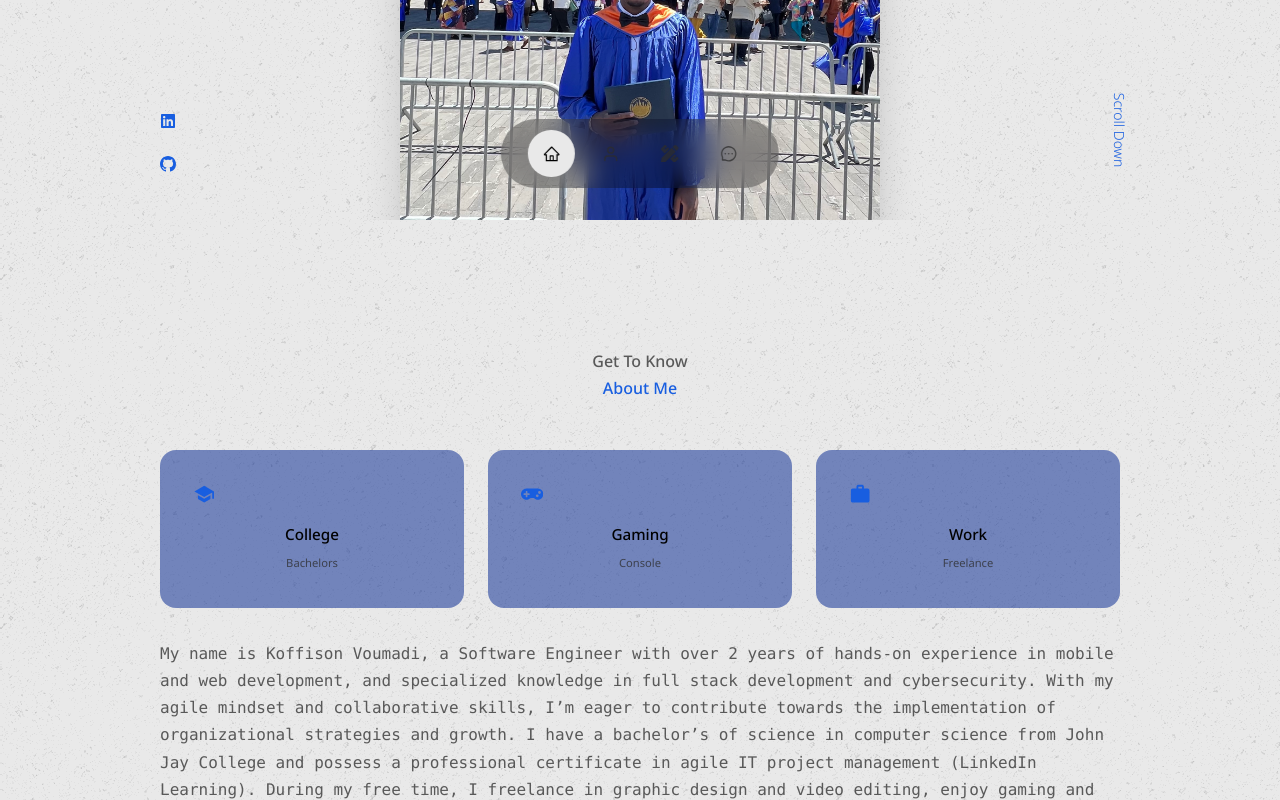
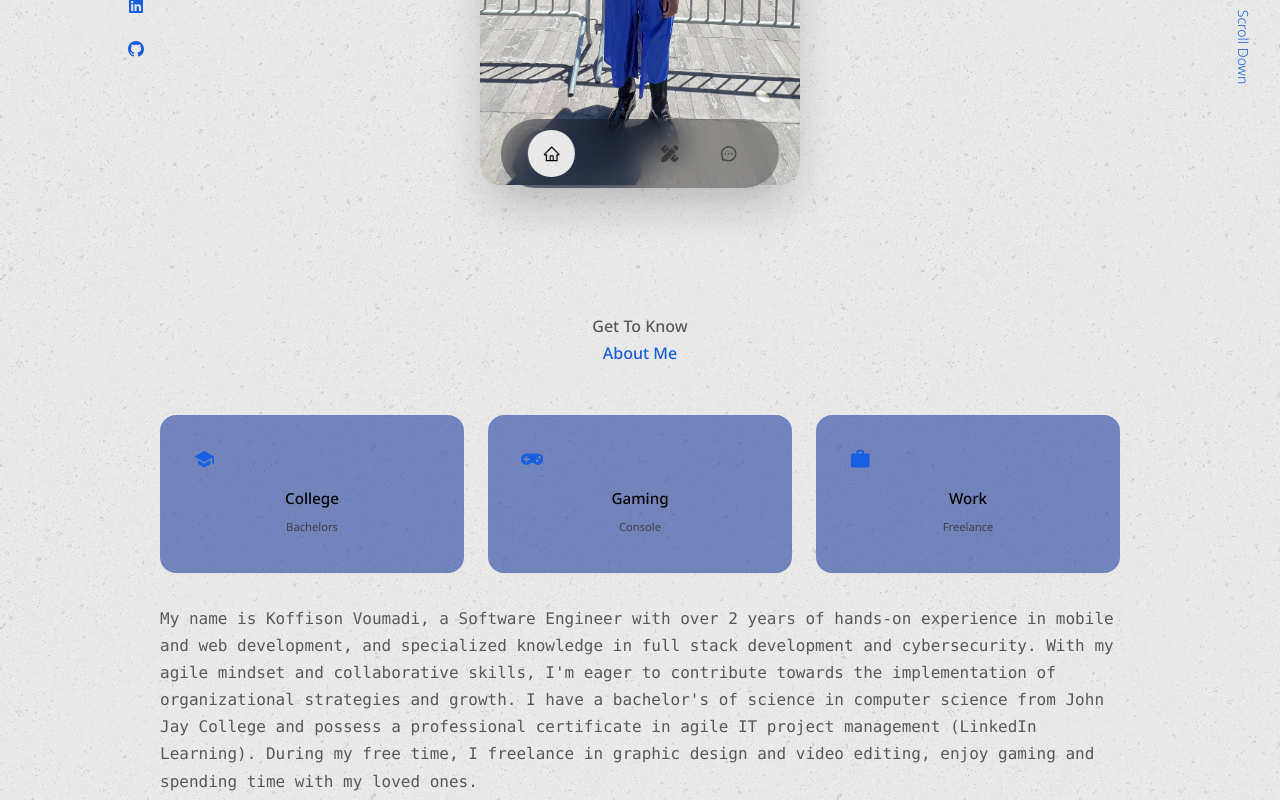
Before and after one commit to koffisonV/portfolio2, a React (Create React App) app: page / in a window 1280 px wide. Shown: the part 580-1380 px from the top of the page. Built offline with nearby package versions, Linux system fonts and the light colour scheme.

Commit message:
Updated css

```diff
--- a/src/components/about/About.jsx
+++ b/src/components/about/About.jsx
@@ -1,42 +1,61 @@
 import React from "react";
-import "./About.css";
 import { IoMdSchool } from "react-icons/io";
 import { FaGamepad } from "react-icons/fa";
 import { MdWork } from "react-icons/md";
 
-const about = () => {
+const About = () => {
   return (
     <section id="about">
       <h5>Get To Know</h5>
       <h2>About Me</h2>
-      <div className="container about__container">
-        <div className="about__cards">
-          <article className="about__card">
-            <IoMdSchool className="about__icon" />
-            <h5>College</h5>
-            <small>Bachelors</small>
+      <div className="container mx-auto gap-0 md:grid-cols-[50%]">
+        <div className="grid grid-cols-3 gap-6 max-md:grid-cols-2 max-md:gap-4">
+          <article
+            className="bg-[var(--color-bg-variant)] border border-transparent rounded-2xl p-8 text-center
+            hover:bg-transparent hover:border-[var(--color-primary-variant)] hover:transition-all hover:cursor-default"
+          >
+            <IoMdSchool className="text-[var(--color-primary)] text-[1.4rem] mb-4" />
+            <h5 className="text-[0.95rem]">College</h5>
+            <small className="text-[0.7rem] text-[var(--color-light)]">
+              Bachelors
+            </small>
           </article>
-          <article className="about__card">
-            <FaGamepad className="about__icon" />
-            <h5>Gaming</h5>
-            <small>Console</small>
+          <article
+            className="bg-[var(--color-bg-variant)] border border-transparent rounded-2xl p-8 text-center
+            hover:bg-transparent hover:border-[var(--color-primary-variant)] hover:transition-all hover:cursor-default"
+          >
+            <FaGamepad className="text-[var(--color-primary)] text-[1.4rem] mb-4" />
+            <h5 className="text-[0.95rem]">Gaming</h5>
+            <small className="text-[0.7rem] text-[var(--color-light)]">
+              Console
+            </small>
           </article>
-          <article className="about__card">
-            <MdWork className="about__icon" />
-            <h5>Work</h5>
-            <small>Freelance</small>
+          <article
+            className="bg-[var(--color-bg-variant)] border border-transparent rounded-2xl p-8 text-center
+            hover:bg-transparent hover:border-[var(--color-primary-variant)] hover:transition-all hover:cursor-default"
+          >
+            <MdWork className="text-[var(--color-primary)] text-[1.4rem] mb-4" />
+            <h5 className="text-[0.95rem]">Work</h5>
+            <small className="text-[0.7rem] text-[var(--color-light)]">
+              Freelance
+            </small>
           </article>
         </div>
-        <p className="font-mono">
-        My name is Koffison Voumadi, a Software Engineer with over 2 years of hands-on experience in mobile and web development, and specialized knowledge in full stack  development and cybersecurity. With my agile mindset and collaborative skills, I’m eager to contribute towards the implementation of organizational strategies and growth.
-
-I have a bachelor’s of science in computer science from John Jay College and possess a professional certificate in agile IT project management (LinkedIn Learning).
-
-During my free time, I freelance in graphic design and video editing, enjoy gaming and spending time with my loved ones.
+        <p className="font-mono my-8 text-[var(--color-light)] max-md:text-center max-md:my-6">
+          My name is Koffison Voumadi, a Software Engineer with over 2 years of
+          hands-on experience in mobile and web development, and specialized
+          knowledge in full stack development and cybersecurity. With my agile
+          mindset and collaborative skills, I'm eager to contribute towards the
+          implementation of organizational strategies and growth. I have a
+          bachelor's of science in computer science from John Jay College and
+          possess a professional certificate in agile IT project management
+          (LinkedIn Learning). During my free time, I freelance in graphic
+          design and video editing, enjoy gaming and spending time with my loved
+          ones.
         </p>
       </div>
     </section>
   );
 };
 
-export default about;
+export default About;
--- a/src/components/experience/Experience.jsx
+++ b/src/components/experience/Experience.jsx
@@ -119,8 +119,8 @@ const Experience = () => {
         navigation
         pagination={{ clickable: true }}
         scrollbar={{ draggable: true }}
-        onSwiper={(swiper) => console.log(swiper)}
-        onSlideChange={() => console.log("slide change")}
+        // onSwiper={(swiper) => console.log(swiper)}
+        // onSlideChange={() => console.log("slide change")}
       >
         {frontend.map(({ imgSrc, title, description }, index) => {
           return (
@@ -145,8 +145,8 @@ const Experience = () => {
         navigation
         pagination={{ clickable: true }}
         scrollbar={{ draggable: true }}
-        onSwiper={(swiper) => console.log(swiper)}
-        onSlideChange={() => console.log("slide change")}
+        // onSwiper={(swiper) => console.log(swiper)}
+        // onSlideChange={() => console.log("slide change")}
       >
         {backend.map(({ imgSrc, title, description }, index) => {
           return (
--- a/src/components/header/Header.jsx
+++ b/src/components/header/Header.jsx
@@ -5,8 +5,8 @@ import HeaderSocials from "./HeaderSocials";
 
 const Header = () => {
   return (
-    <header id="home" className="h-screen pt-28 overflow-hidden">
-      <div className="container mx-auto text-center h-full relative">
+    <header id="home">
+      <div className="text-center relative mt-10">
         <h5>Hello I'm</h5>
         <h1>Koffison Voumadi</h1>
         <h5 className="text-gray-500">Software Engineer</h5>
@@ -17,19 +17,20 @@ const Header = () => {
         </div>
 
         {/* Social Media Links */}
-        <div className="gap-3 absolute bottom-12 transition-transform duration-300 hover:scale-105">
+        <div className=" z-10 gap-3 absolute bottom-32 left-2 sm:left-32 transition-transform duration-300 hover:scale-105">
           <HeaderSocials />
         </div>
 
         {/* Profile Image Container */}
-        <div className="absolute rounded-2xl left-1/2 -translate-x-1/2 mt-16 shadow-2xl transition-transform duration-300 hover:scale-105">
-          <img src={ME} alt="me" className="" />
+        {/* <div className="absolute w-full max-w-sm rounded-3xl left-1/2 -translate-x-1/2 mt-10 shadow-2xl transition-transform duration-300 hover:scale-105"> */}
+        <div className="justify-items-center">
+          <img src={ME} alt="me" className="shadow-2xl m-16 w-3/4 sm:w-1/2 lg:w-1/4" />
         </div>
 
         {/* Scroll Down Link */}
         <a
           href="#contact"
-          className="absolute -right-9 bottom-20 transform rotate-90 font-light text-sm hover:text-gray-300 transition-colors duration-300"
+          className="absolute -right-3 sm:-right-0 bottom-32 transform rotate-90 font-light text-sm hover:text-gray-300 transition-colors duration-300"
         >
           Scroll Down
         </a>
--- a/src/index.css
+++ b/src/index.css
@@ -3,15 +3,6 @@
 @tailwind components;
 @tailwind utilities;
 
-* {
-    margin: 0;
-    padding: 0;
-    border: 0;
-    outline: 0;
-    box-sizing: border-box;
-    list-style: none;
-    text-decoration: none;
-}
 
 :root {
     --color-bg: #e9e9e9;
@@ -30,10 +21,10 @@
 
 }
 
-/* @keyframes fadeIn {
+@keyframes fadeIn {
     0% { opacity: 0; }
-    100% { opacity: 1; transform: scale(1.02); }
-  } */
+    100% { opacity: 1; }
+  }
 
 html {
     scroll-behavior: smooth;
```
Also changed, not shown: 1 other file (tests, documents, lock files or other folders).
